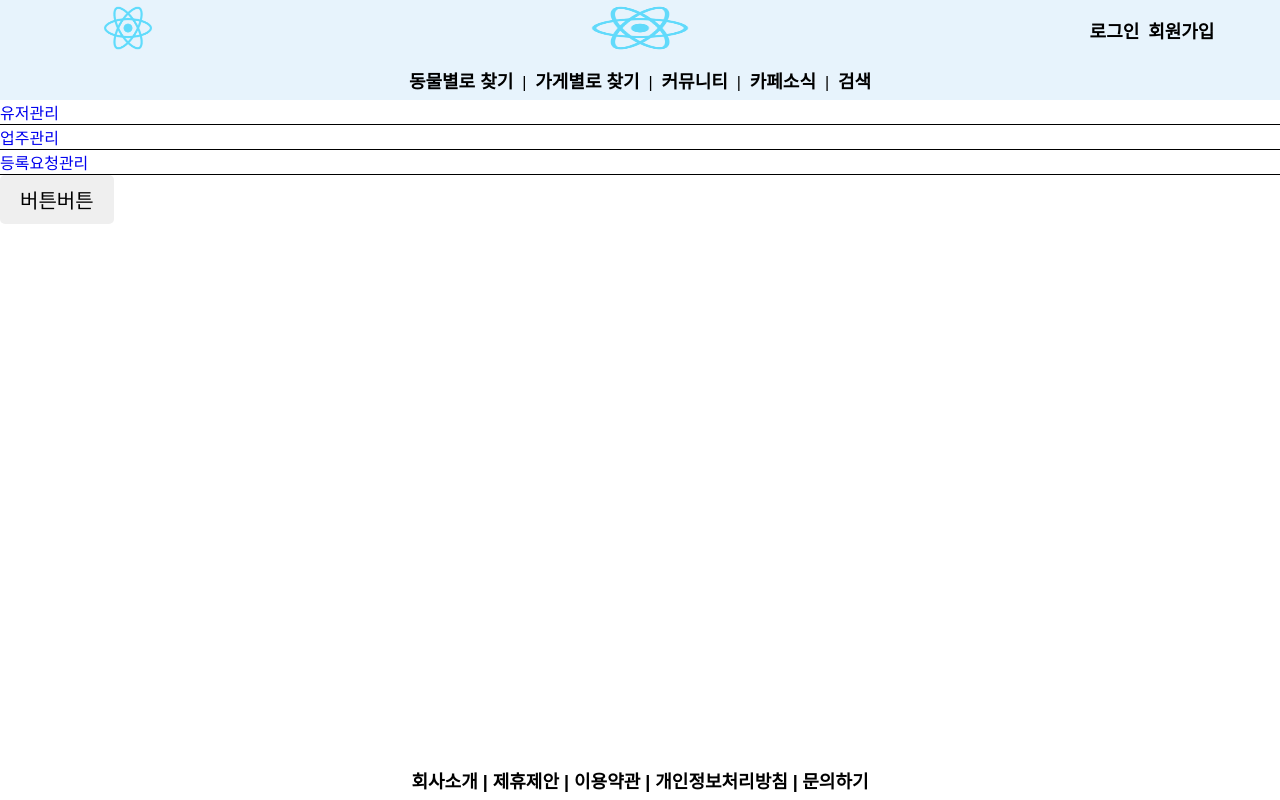
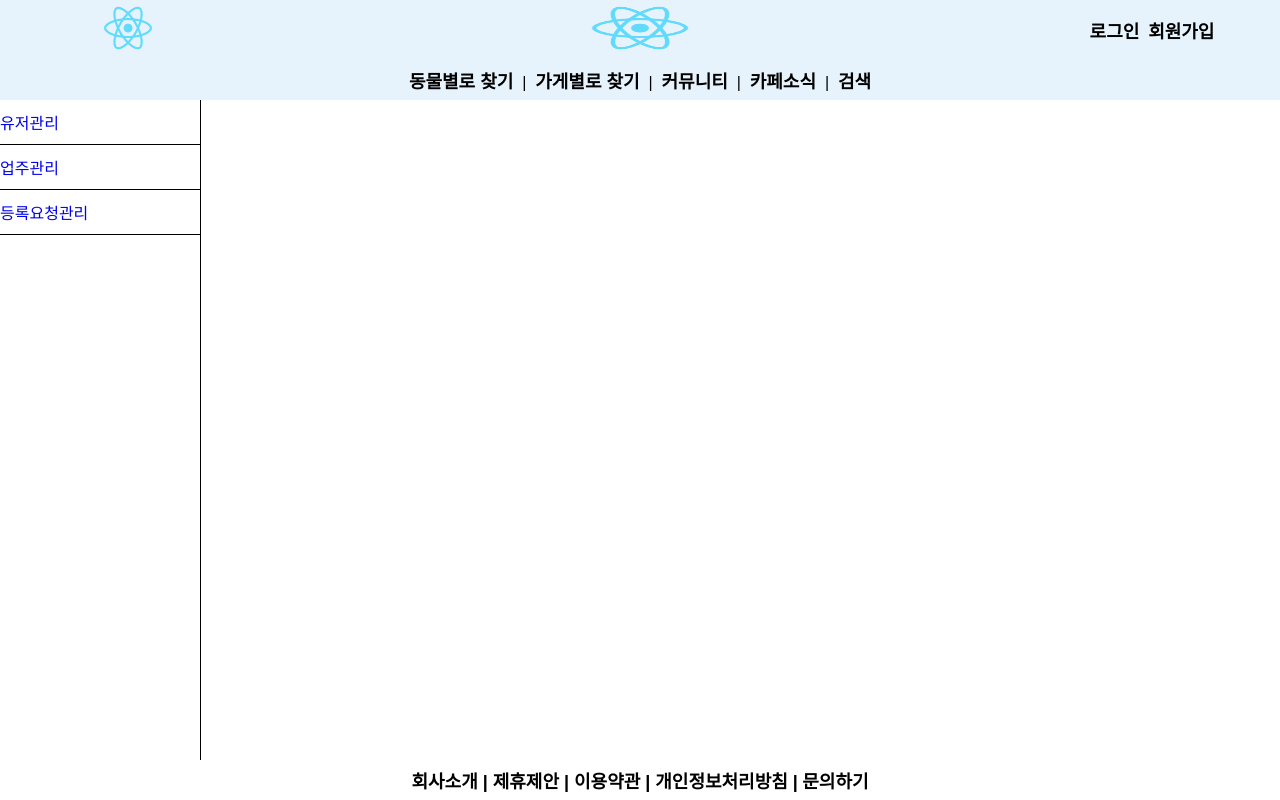
Before and after one commit to steve15963/Cafet, a React (Create React App) app in the folder frontend/: page /TestPage in a window 1280 px wide. Built offline with nearby package versions, Linux system fonts and the light colour scheme.

Commit message:
Update : Sidebar css

```diff
--- a/frontend/src/components/layout/SideBar/SideBar.css
+++ b/frontend/src/components/layout/SideBar/SideBar.css
@@ -1,3 +1,18 @@
 .SideBar {
   padding-top: 100px;
+
+  height: 100%;
+  width: 200px;
+  position: fixed;
+  z-index: -1;
+  top: 0;
+  left: 0;
+  overflow-x: hidden;
+  border-right: solid 1px;
 }
+.linkdiv {
+  border: solid;
+  border-width: 0 0 1px 0;
+  margin: 10px 0px 10px 0px;
+  padding: 0px 0px 10px 0px;
+}
--- a/frontend/src/components/layout/SideBar/SideBar.js
+++ b/frontend/src/components/layout/SideBar/SideBar.js
@@ -3,21 +3,16 @@ import "./SideBar.css";
 
 import { Link } from "react-router-dom";
 
-const rectangleStyle = {
-  border: "solid",
-  borderWidth: "0 0 1px 0",
-};
-
 const SideBar = () => {
   return (
     <nav defaultActiveKey="/home" className="SideBar">
-      <div style={rectangleStyle}>
+      <div className="linkdiv">
         <Link to={"/"}>유저관리</Link>
       </div>
-      <div style={rectangleStyle}>
+      <div className="linkdiv">
         <Link to={"/"}>업주관리</Link>
       </div>
-      <div style={rectangleStyle}>
+      <div className="linkdiv">
         <Link to={"/"}>등록요청관리</Link>
       </div>
     </nav>
```
